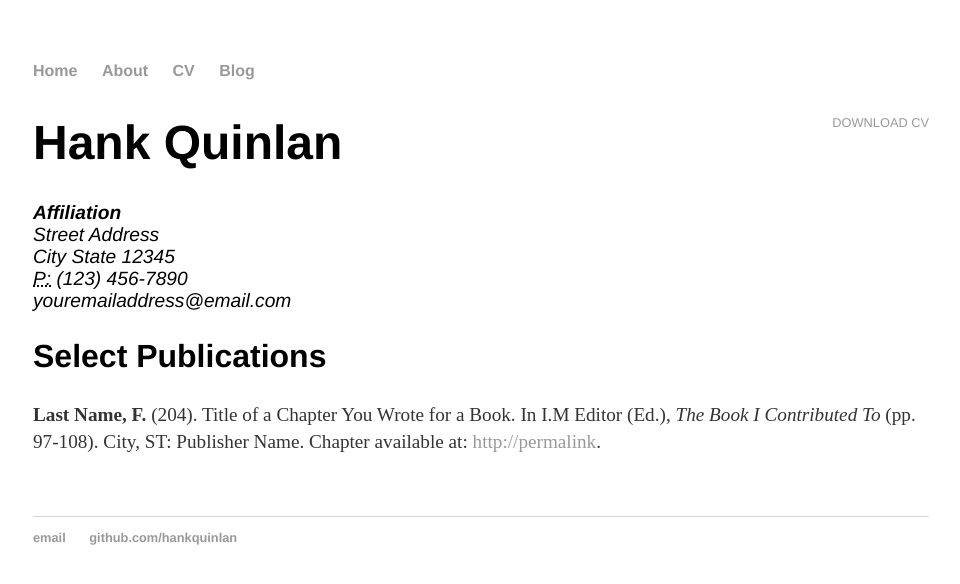
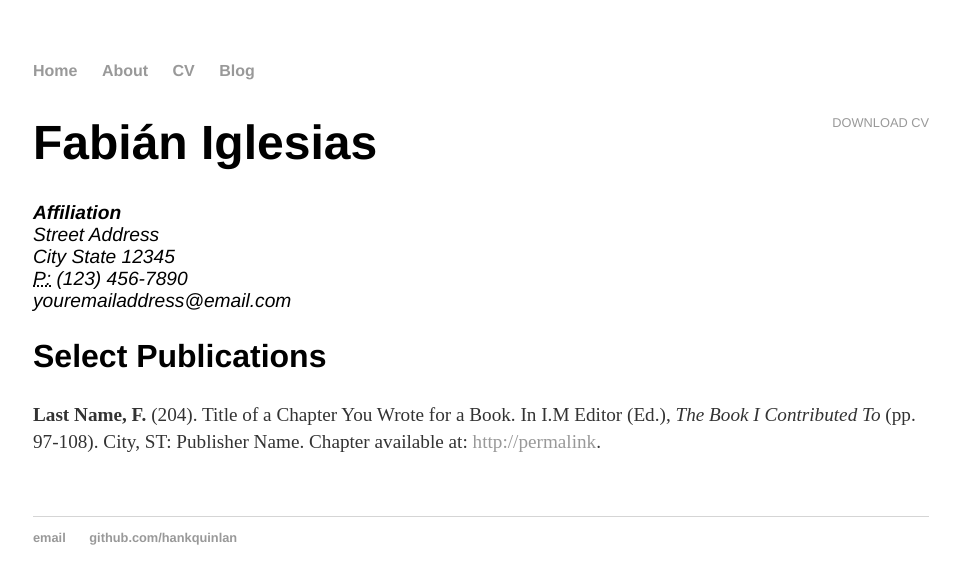
Before and after one commit to fabianiglesias/fabianiglesias.github.io, a Jekyll site: the page built from cv/index.html, in a window 1280 px wide. Shown: the top 584 px of the page, without its empty margins (159-1119 px from the left). Built offline with Jekyll 4.4.1, drawn with Linux system fonts in a browser that asks for light colours.

Commit message:
Update index.html

```diff
--- a/cv/index.html
+++ b/cv/index.html
@@ -5,7 +5,7 @@ title: CV of Your Name
 
 	<div class="cv">
 		<a href="#" class="download" title="Download CV as PDF">Download CV</a>
-					<h1>Hank Quinlan</h1>
+					<h1>Fabián Iglesias</h1>
 					<address>
 					<strong>Affiliation</strong><br>
 					Street Address<br>
```
